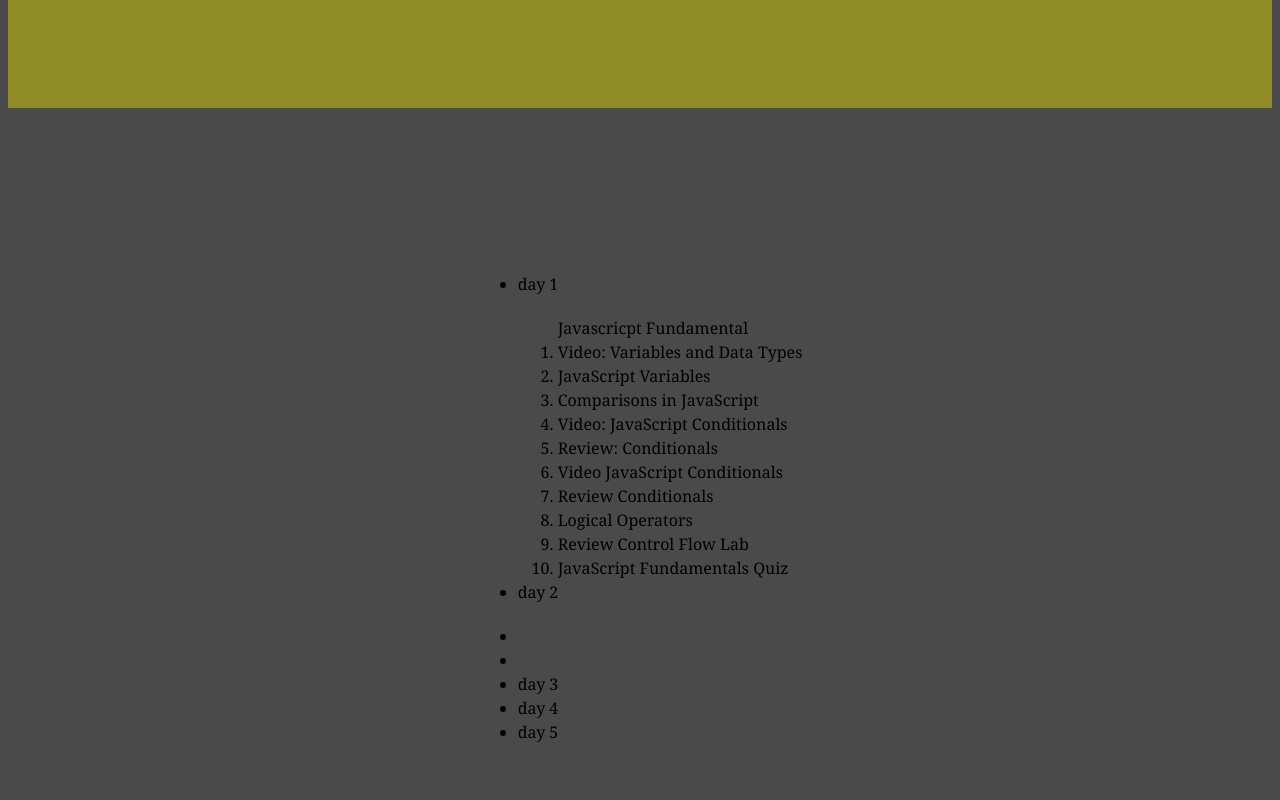
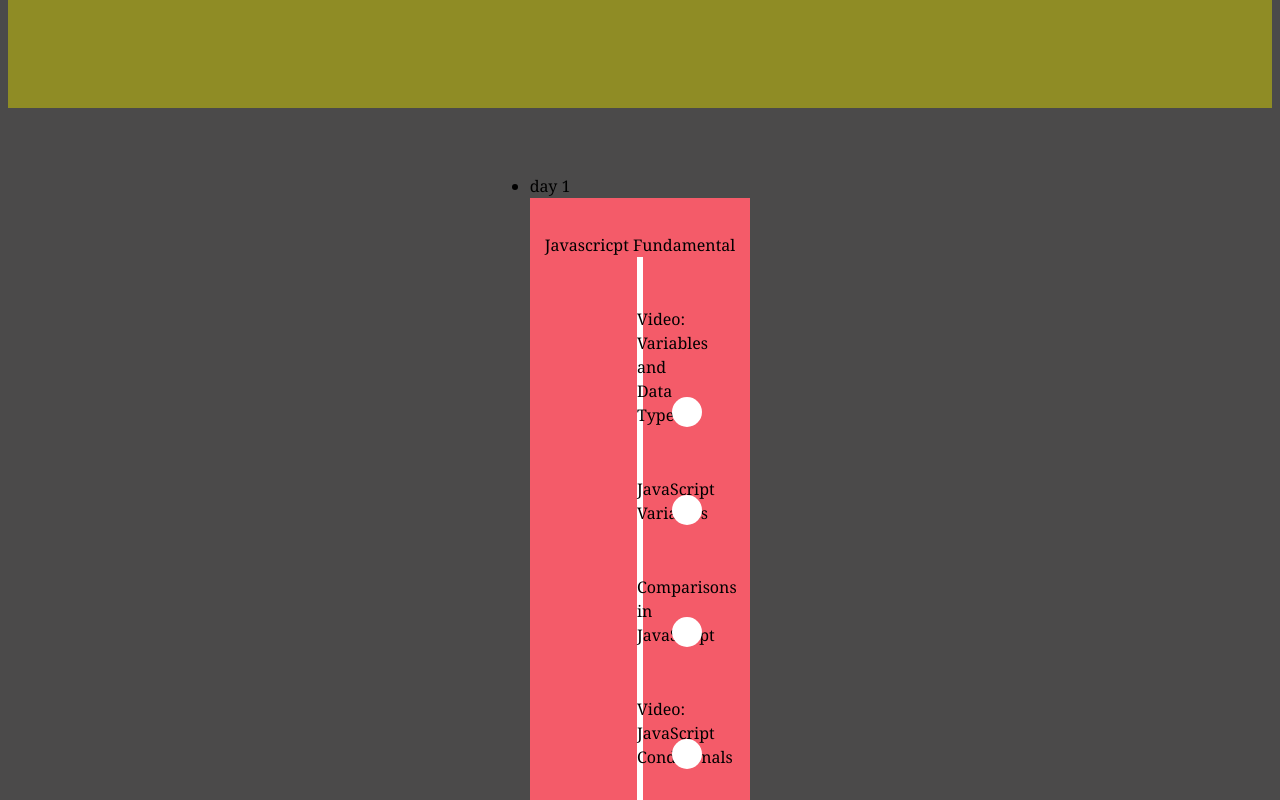
Before and after one commit to 0maddox/creating-a-vertical-timeline, a plain HTML site: page index.html in a window 1280 px wide. Shown: the part 1000-1800 px from the top of the page. Drawn offline with Linux system fonts and the light colour scheme; no server answers.

Commit message:
timeline css update

```diff
--- a/db.json
+++ b/db.json
@@ -1,5 +1,6 @@
 {
- "{days":[{
+  "days":[
+   {
    "id":1,
    "title":"Javascricpt Fundamental",
    "description":"{Video-Variables and Data Types,JavaScript Variables,Review: Variables Lab,Review Strings Lab,comparisons in JavaScript,Video JavaScript Conditionals,Review Conditionals,Logical Operators,Review Control Flow Lab,Review Control Flow Lab,JavaScript Fundamentals Quiz}"
--- a/index.css
+++ b/index.css
@@ -39,3 +39,36 @@ img{
 h1{
     font-size: 2.5rem;
 }
+/*timeline*/
+.timeline ul {
+    background:456990;
+    padding: 50px 0;
+}
+.timeline ol li{
+    list-style-type: none;
+    position :relative;
+    width: 6px;
+    margin:0 auto;
+    padding-top: 50px;
+    background: #fff;
+}
+.timeline ul li ::after{
+    content: "";
+    position: absolute;
+    left: 50px;
+    bottom: 0;
+    transform:
+    translatex(-50%);
+    width: 30px;
+    height:30px;
+    border-radius: 50%;
+    background: inherit;
+    z-index: 1;
+}
+.timeline ul li ol{
+    position:relative;
+    bottom: 0;
+    width:400 px;
+    padding:15px;
+    background: #f45b69;
+}
--- a/index.js
+++ b/index.js
@@ -1 +1,4 @@
-fetch()
+// document.addEventListener(DOMLontentLoaded, init)
+fetch("http://localhost:3000/days")
+.then((response) => response.json())
+.then((data) => console.log(data))
```
